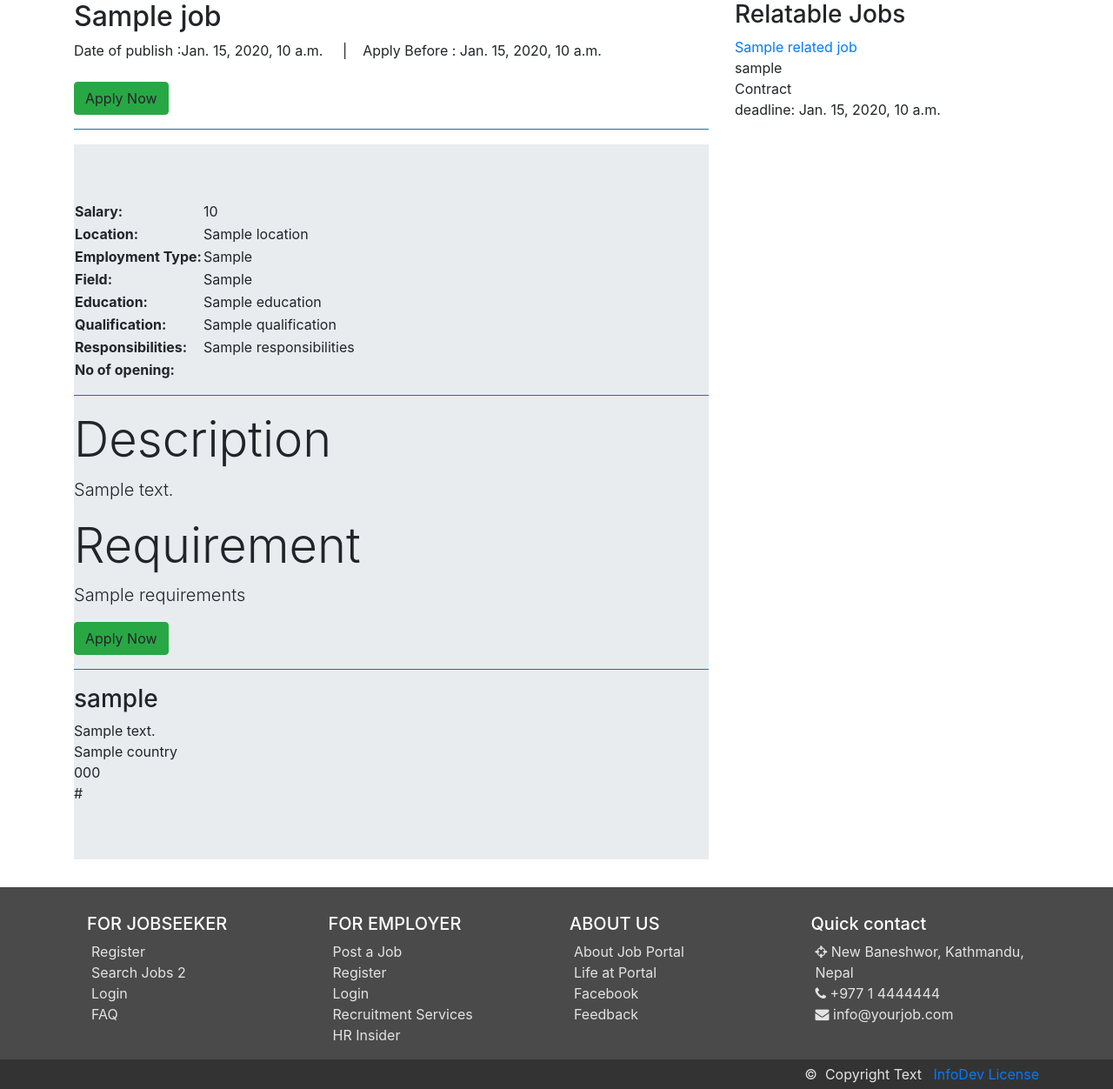
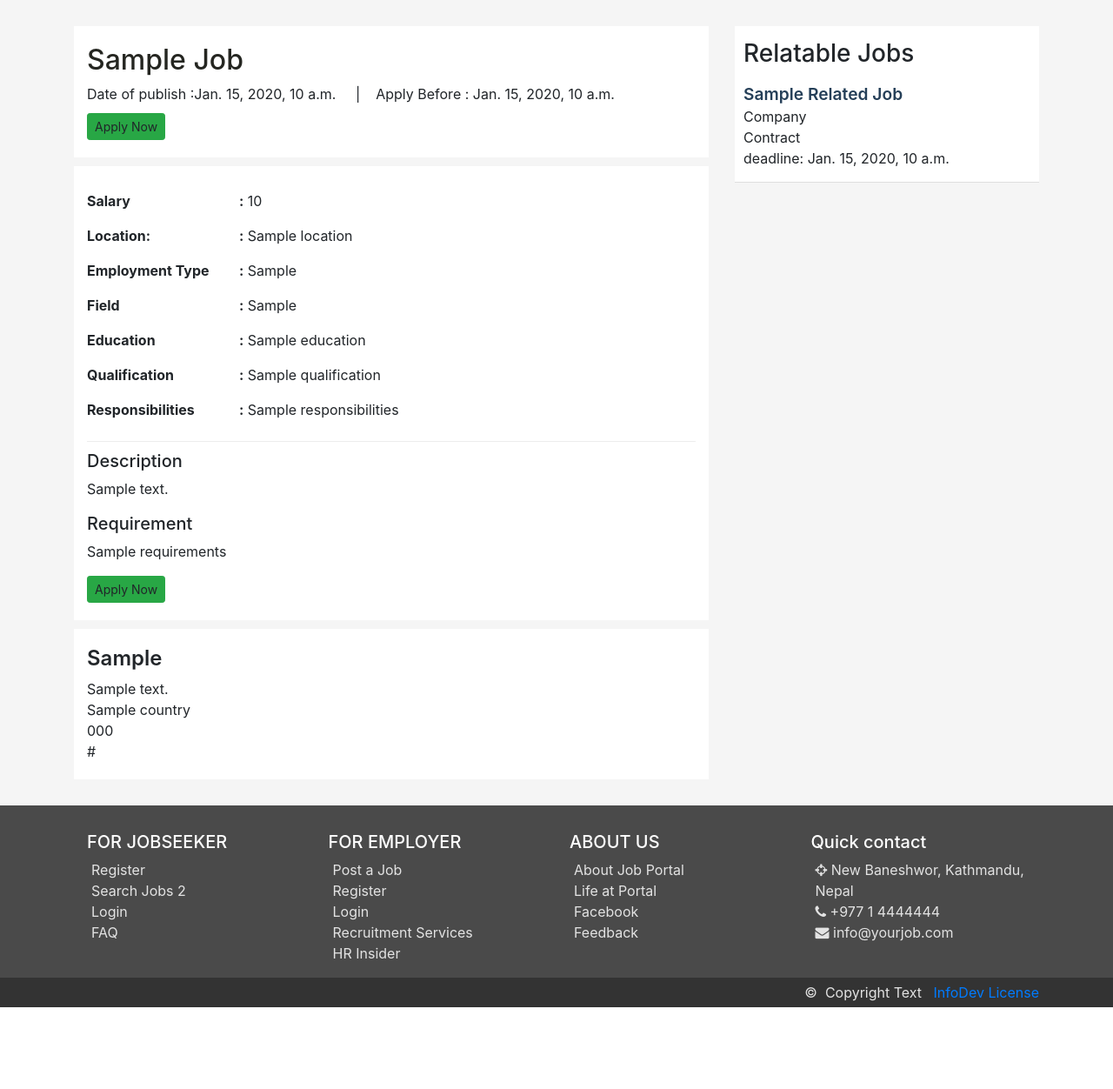
Before and after one commit to Daking3456/resume, a Django app: template job/templates/job/job-detail.html in a window 1280 px wide. Shown: the part 80-1332 px from the top of the page at 87% size. After the commit the page ends 1238 px from the top, so only its background shows below. Run offline with Django 3.2, Linux system fonts and the light colour scheme; the template is opened without the code that fills it: most values are stand-ins (such as "Sample title", 1, 10 or a date in 2020); data that the repository does not hold is empty; some libraries are stand-ins or nearby versions.

Commit message:
job details

```diff
--- a/job/templates/job/job-detail.html
+++ b/job/templates/job/job-detail.html
@@ -2,53 +2,43 @@
 {% load static %}
 {% load auth_extras %}
 
+{% block extrastyles %}
+    <link rel="stylesheet" type="text/css" href="{% static 'css/jobdetail.css' %}">
+{% endblock %}
+
 {% block content %}
+<section id="jobdetail">
   <div class="container">
-
-    <!--Indicate the current page’s location within a navigational hierarchy-->
-
     <div class="row">
-    <!--left part of the page-->
-
-  		<div class="col-sm-8 mainbody">
+      <div class="col-sm-8">
         <div class = "mains">
           <h2>{{job.title}}</h2> <!--Title for the job-->
-  					<div class="view">Date of publish
+          <div class="view">
+            Date of publish
             :<span class="imp">{{job.created_at}}</span> &nbsp;&nbsp;&nbsp;
-  						| &nbsp;&nbsp; Apply Before : <span class="imp">{{job.deadline}}</span><br><br>
+            | &nbsp;&nbsp; Apply Before : <span class="imp">{{job.deadline}}</span><br>
           </div>
-
-            <!-- ************************************-->
-              <!-- Button trigger modal -->
-
           {% if user.is_authenticated %}
             {% if user|has_group:"company" %}
-
               {% else %}
-<button type="button" class="btn btn-success buttons1" data-toggle="modal" data-target="#exampleModalLong">
+                <button type="button" class="btn btn-success btn-sm" data-toggle="modal" data-target="#exampleModalLong">
                   Apply now
                 </button>
             {% endif %}
+
             {% else %}
-<a class="btn btn-success buttons1" data-toggle="modal" data-target="#loginForm" > Apply Now </a>
+            <a class="btn btn-success btn-sm" data-toggle="modal" data-target="#loginForm" > Apply Now </a>
           {% endif %}
- <hr class="style2">
-
-
-
           <!-- Modal -->
           <div class="modal fade" id="exampleModalLong" tabindex="-1" role="dialog" aria-labelledby="exampleModalLongTitle" aria-hidden="true">
             <div class="modal-dialog" role="document">
               <div class="modal-content">
-
                 <div class="modal-header">
-
                   <h3 class="modal-title">Resume Upload</h3>
                   <button type="button" class="close" data-dismiss="modal" aria-label="Close">
                   <span aria-hidden="true">&times;</span>
                   </button>
                 </div>
-
                 <div class="modal-body">
                   <form role="form" method="POST" enctype="multipart/form-data">
                     <div class="form-group">
@@ -67,129 +57,123 @@
                       <button type="submit" class="btn btn-success btn-block applying">Apply</button>
                   </form>
                 </div>
-
-
-
               </div>
             </div>
           </div>
+        </div>
+        <!-- Div main end -->
+        <div class="mainsbody">
+          <div class="req">
+            <div class = "detail">
+              <table class="table table-borderless">
+                {% if job.salary %}
+                <tr>
+                  <td style="width:25%;"><b>Salary</b></td>
+                  <td><b>:</b>&nbsp;{{job.salary}}</td>
+                </tr>
+                {% endif %}
 
-            <!-- ************************************-->
+                {% if job.location %}
+                <tr>
+                  <td style="width:25%;"><b>Location:</b></td>
+                  <td><b>:</b>&nbsp;{{job.location}}</td>
+                </tr>
+                {% endif %}
 
+                {% if job.type_of_job %}
+                <tr>
+                  <td style="width:25%;"><b>Employment Type</b></td>
+                  <td><b>:</b>&nbsp;{{job.type_of_job}}</td>
+                </tr>
+                {% endif %}
 
-  				<!--<button class="buttons2" type="submit"><i class="fa fa-linkedin fa-lg"></i>&nbsp;&nbsp; APPLY WITH LINKEDIN</button>-->
+                 {% if job.job_field %}
+                <tr>
+                  <td style="width:25%;"><b>Field</b></td>
+                  <td><b>:</b>&nbsp;{{job.job_field}}</td>
+                </tr>
+                {% endif %}
 
-  			</div>
+                {% if job.education %}
+                <tr>
+                  <td style="width:25%;"><b>Education</b></td>
+                  <td><b>:</b>&nbsp;{{job.education}}</td>
+                </tr>
+                {% endif %}
 
-  		<div class="mainsbody">
-  			<div class="jumbotron jumbotron-fluid">
-  			<div class="req">
+                {% if job.qualification %}
+                 <tr>
+                  <td style="width:25%;"><b>Qualification</b></td>
+                  <td><b>:</b>&nbsp;{{job.qualification}}</td>
+                </tr>
+                {% endif %}
 
-  				<div class = "detail">
-  					<table border= "0">
+                {% if job.responsibilities %}
                 <tr>
-  							<td><b>Salary:</b></td>
-  							<td>{{job.salary}}</td>
+                  <td style="width:25%;"><b>Responsibilities</b></td>
+                  <td><b>:</b>&nbsp;{{job.responsibilities}}</td>
                 </tr>
+                {% endif %}
+
+                {% if job.no_opening %}
                  <tr>
-  							<td><b>Location:</b></td>
-  							<td>{{job.location}}</td>
+                  <td style="width:25%;"><b>No of opening</b></td>
+                  <td><b>:</b>&nbsp;{{job.no_opening}}</td>
                 </tr>
-  						<tr>
-  							<td><b>Employment Type:</b></td>
-  							<td>{{job.type_of_job}}</td>
-  						</tr>
-
-  						<tr>
-  							<td><b>Field:</b></td>
-  							<td>{{job.job_field}}</td>
-  						</tr>
-
-              <tr>
-                <td><b>Education:</b></td>
-                <td>{{job.education}}</td>
-              </tr>
-
-               <tr>
-                <td><b>Qualification:</b></td>
-                <td>{{job.qualification}}</td>
-              </tr>
-
-              <tr>
-                <td><b>Responsibilities:</b></td>
-                <td>{{job.responsibilities}}</td>
-              </tr>
-
-               <tr>
-                <td><b>No of opening:</b></td>
-                <td>{{job.no_opening}}</td>
-              </tr>
+                 {% endif %}
               </table>
             </div>
-  				<hr class="style1">
-
-   				 <h2 class="display-4">Description</h2>
-    			<p class="lead">
+            {% if job.description %}
+             <h5>Description</h5>
+            <p>
             {{job.description}}
             </p>
-
-				<h2 class="display-4">Requirement</h2>
-    			<p class="lead"> {{job.requirements}}</p>
+            {% endif %}
+            <h5>Requirement</h5>
+            <p> {{job.requirements}}</p>
           </div>
-
           {% if user.is_authenticated %}
           {% if user|has_group:"company" %}
           {% else %}
-<button type="button" class="btn btn-success buttons1" data-toggle="modal" data-target="#exampleModalLong">
+          <button type="button" class="btn btn-success btn-sm" data-toggle="modal" data-target="#exampleModalLong">
             Apply now
           </button>
           {% endif %}
           {% else %}
-<a class="btn btn-success buttons1" data-toggle="modal" data-target="#loginForm"  >
+          <a class="btn btn-success btn-sm" data-toggle="modal" data-target="#loginForm"  >
             Apply Now
           </a>
           {% endif %}
-
+        </div>
+        <div class="mainsfooter">
             <div class = "info">
-      				<hr class="style1">
-      				<h3><div class="companynamee">{{job.company.user.username}}</div></h3><!--place for company detail-->
+              <h3>{{job.company.user.username}}</h3><!--place for company detail-->
                     {{job.company.user.address.address1}}<br>
                     {{job.company.user.address.country}}<br>
                     {{job.company.user.address.zip_code}}<br>
                     {{job.company.user.website}}<br>
             </div>
-
-
         </div>
       </div>
-
-  		</div>
-
       <div class="col-sm-4">
         <!--shows relatable job on the right side-->
         <div class = "relatable">
-         <!--  <div class="backtosearchresult">
-              <a href = "#"> <i class="fa fa-chevron-left" style="font-size:13px"></i> Back to search result </a>
-          </div> -->
           <h3>Relatable Jobs</h3>
           {% for related_job in related_jobs %}
             <div class="summ">
-
               <a href="/job/{{related_job.slug}}/"> {{related_job.title}}</a>
                 <br>
-                    <span class="rh-job-result-sidebar__job-details">{{related_job.comapany.user.username}}</span>
+              <span class="rh-job-result-sidebar__job-details"><!-- {{related_job.comapany.user.username}} -->Company</span>
                 <br>
               <span class="rh-job-result-sidebar__job-details">Contract</span>
                 <br>
               <span class="rh-job-result-sidebar__job-details">deadline: {{related_job.deadline}}</span>
                <br>
-
             </div>
           {% endfor %}
          </div>
       </div>
-
     </div>
   </div>
-
-{% endblock %}
+</section>
+{% endblock %}z
--- a/static_local/css/jobdetail.css
+++ b/static_local/css/jobdetail.css
@@ -1,4 +1,3 @@
-
 #jobdetail{
 	background: #f5f5f5;
 	padding: 30px 0px;
```
Lines whose indentation alone changed are shown as unchanged.
